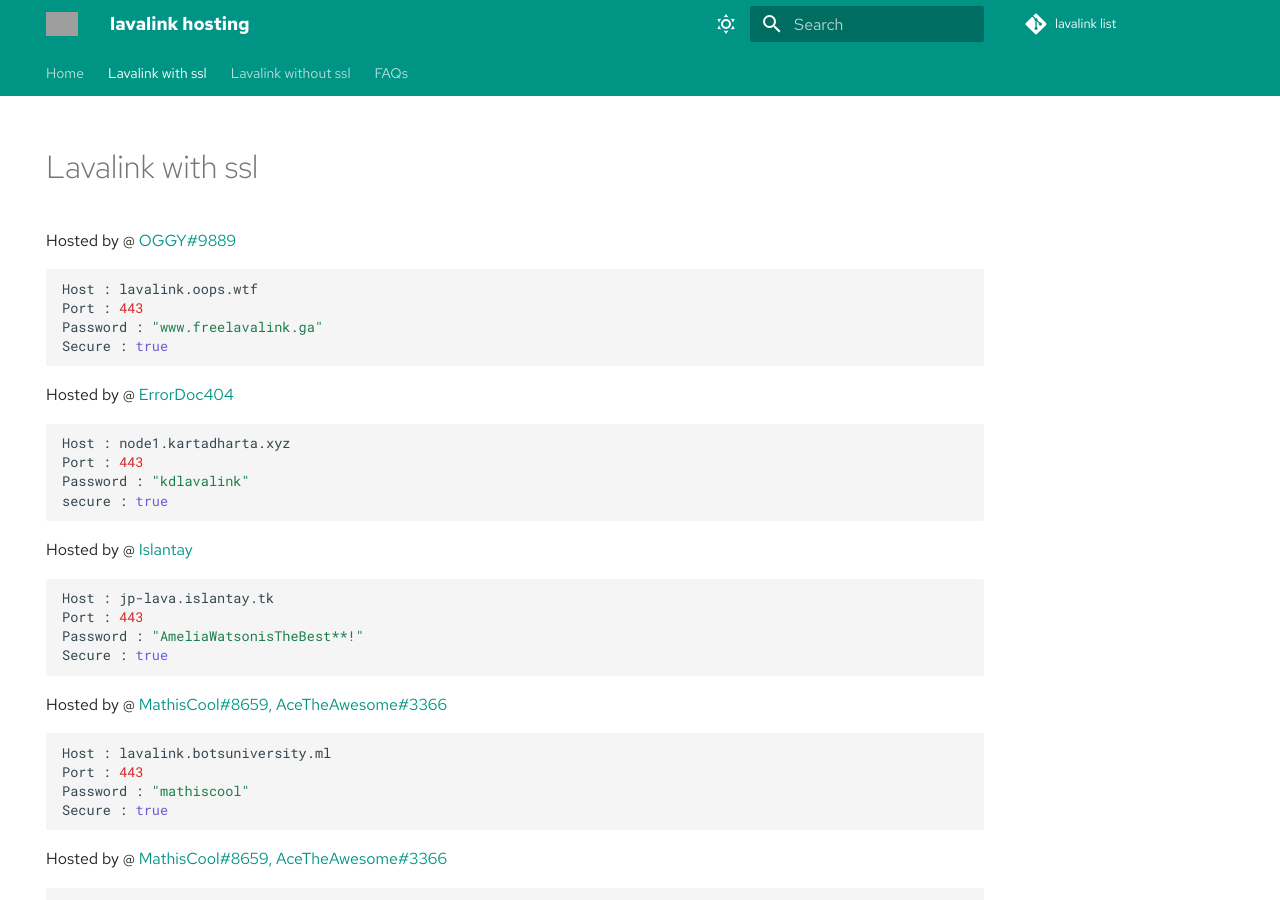
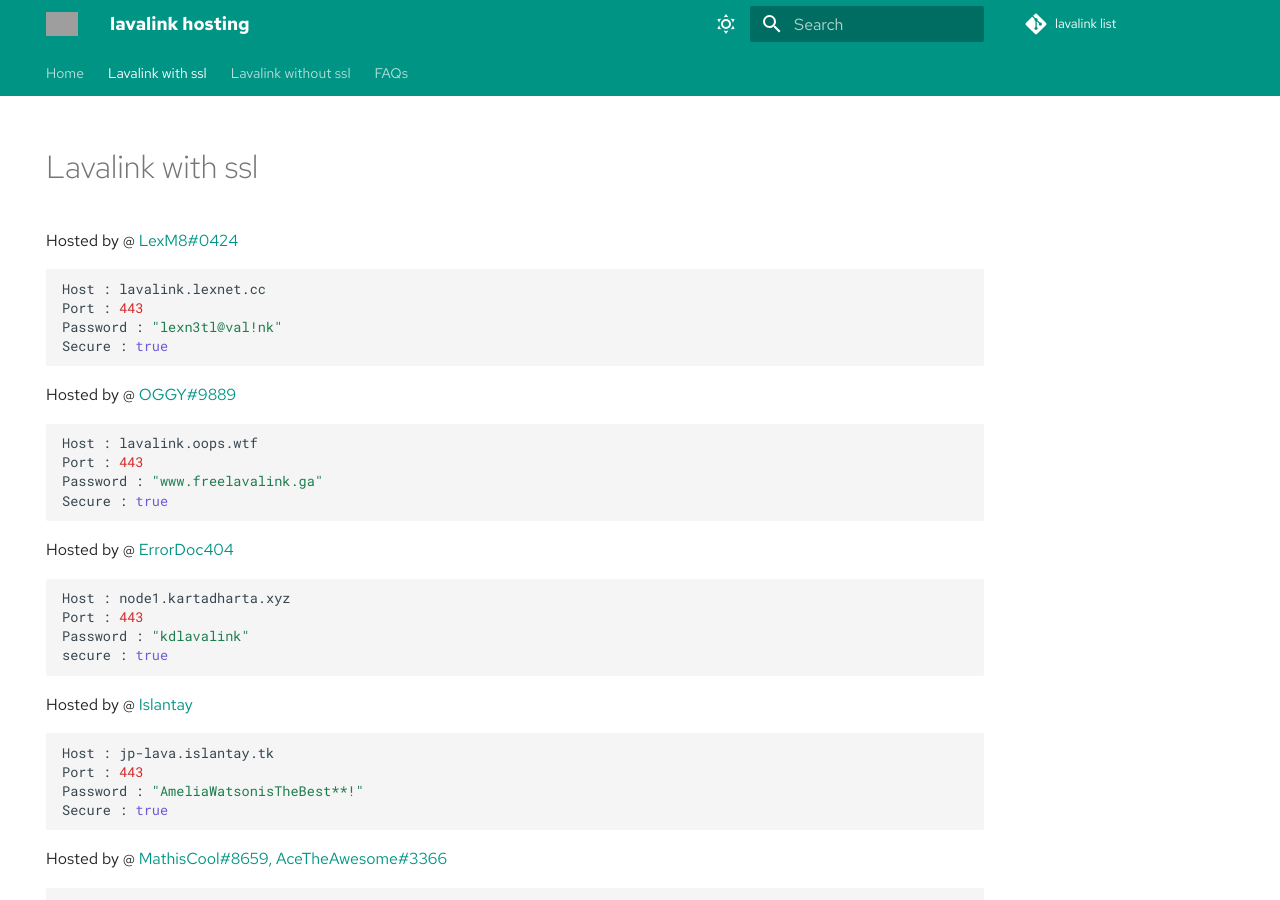
Before and after one commit to DarrenOfficial/lavalink-list, an MkDocs documentation site: the page built from docs/SSL/lavalink-with-ssl.md, in a window 1280 px wide and 900 px high. Built offline with MkDocs 1.6.1 and Material for MkDocs 9.7.7, drawn with Linux system fonts in a browser that asks for light colours; comment, search, counter and statistics services are not loaded; grey boxes are pictures that could not be loaded.

Commit message:
Update lavalink-with-ssl.md
Added my public hosted Lavalink server w/ SSL

````diff
--- a/docs/SSL/lavalink-with-ssl.md
+++ b/docs/SSL/lavalink-with-ssl.md
@@ -4,6 +4,14 @@ description: SSL Uses Secure WS connection, whilst No SSL uses standard WS. if y
 ---
 
 ---
+Hosted by @ [LexM8#0424](https://lexnet.cc)
+```bash
+Host : lavalink.lexnet.cc
+Port : 443
+Password : "lexn3tl@val!nk"
+Secure : true
+```
+
 Hosted by @ [OGGY#9889](https://www.freelavalink.ga)
 ```bash
 Host : lavalink.oops.wtf
````
